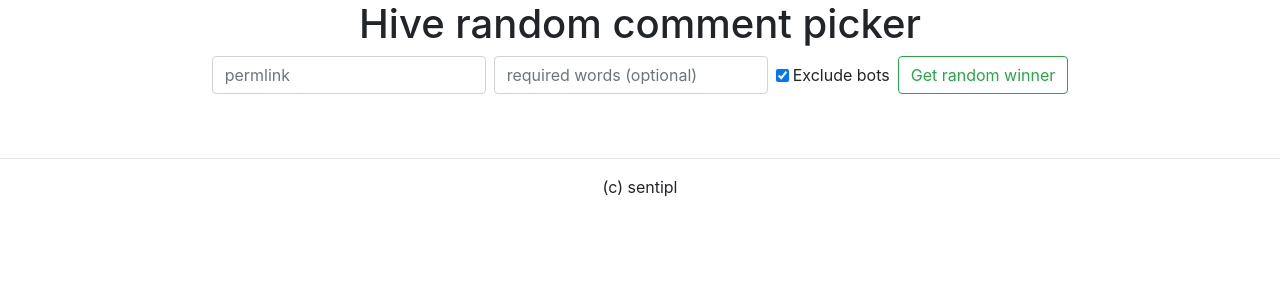
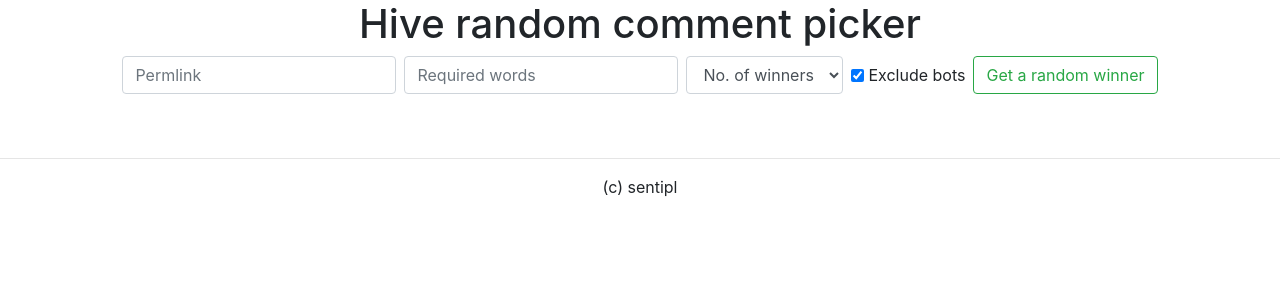
Before and after one commit to MarekPas/hivetools, a Django app: page /picker/ in a window 1280 px wide. Shown: the top 300 px of the page. Run offline with Django 3.2, Linux system fonts and the light colour scheme.

Commit message:
Added 'Number of winners' option and removed author from participants

```diff
--- a/hivepicker/templates/picker.html
+++ b/hivepicker/templates/picker.html
@@ -19,14 +19,22 @@
     <h1>Hive random comment picker</h1>
     <form class="form-inline my-2 my-lg-0" method="post" action="{% url 'comment-picker' %}">
       {% csrf_token %}
-      <input class="form-control mr-sm-2" type="search" placeholder="permlink" aria-label="Search" name="post">
-      <input class="form-control mr-sm-2" type="search" placeholder="required words (optional)" aria-label="Search" name="demand">
+      <input class="form-control mr-sm-2" type="search" placeholder="Permlink" aria-label="Search" name="post">
+      <input class="form-control mr-sm-2" type="search" placeholder="Required words" aria-label="Search" name="demand">
+      <select class="form-control mr-sm-2" placeholder="No. of winners" name="winners">
+        <option selected value="1">No. of winners</option>
+        <option>1</option>
+        <option>2</option>
+        <option>3</option>
+        <option>4</option>
+        <option>5</option>
+      </select>
       <div class="form-group form-check">
         <input type="checkbox" class="form-check-input" id="exclude_bots" checked name="bots">
         <label class="form-check-label mr-sm-2" for="exclude_bots">Exclude bots</label>
       </div>
       <br/>
-      <button class="btn btn-outline-success my-2 my-sm-0" type="submit">Get random winner</button>
+      <button class="btn btn-outline-success my-2 my-sm-0" type="submit">Get a random winner</button>
   </form>
   </div>
 </div>
@@ -44,10 +52,12 @@
         <div class="card-header">
           {{ post.title }}
         </div>
+          {% for author, comment in winners %}
         <div class="card-body">
-          <h3 class="card-title">The winner is: {{ winner.0 }}!</h3>
-          <p class="card-text">{{ winner.1 |safe }}</p>
+          <h3 class="card-title">The winner is: {{ author }}!</h3>
+          <p class="card-text">{{ comment |safe }}</p>
         </div>
+          {% endfor %}
         <div class="card-footer text-muted">
           Other participants:
           {% for name in participants %}
--- a/hivepicker/views.py
+++ b/hivepicker/views.py
@@ -8,29 +8,44 @@ def comment_picker(request):
     if request.method == "POST":
         try:
             post = Comment(request.POST['post'])
+            win_num = int(request.POST.get('winners'))
         except beem.exceptions.ContentDoesNotExistsException:
             return render(request, 'picker.html', {'error': 'Post does not exist!'})
         except ValueError:
-            return render(request, 'picker.html', {'error': 'Wrong permlink format!'})
+            return render(request, 'picker.html', {'error': 'Wrong permlink format or number of winners is not an integer!'})
+        except TypeError:
+            return render(request, 'picker.html', {'error': 'Number of winners is not an integer!'})
 
+        author = post.json()['author']
         word = request.POST.get('demand')
         bots = request.POST.get('bots')
         replies = post.get_all_replies()
 
         if bots == "on":
-            bot_list = ['pizzabot', 'hivebuzz', 'ecency', 'luvshares', 'beerlover', 'tipu', 'pinmapple']
+            bot_list = ['pizzabot', 'hivebuzz', 'ecency', 'luvshares', 'beerlover', 'tipu', 'pinmapple', 'holybread']
+            bot_list.append(author)
             replies = [[reply.author, reply.body] for reply in replies if word.lower() in reply.body.lower() and reply.author not in bot_list]
         else:
-            replies = [[reply.author, reply.body] for reply in replies if word.lower() in reply.body.lower()]
+            replies = [[reply.author, reply.body] for reply in replies if word.lower() in reply.body.lower() and reply.author != author]
 
         if not replies:
             return render(request, 'picker.html', {'error': 'No valid comments :('})
 
-        winner = random.choice(replies)
-        print(winner)
         participants = set(author for author, body in replies)
-        participants.remove(winner[0])
 
-        return render(request, 'picker.html', {'winner': winner, 'participants': participants, 'post': post})
+        if win_num == 1:
+            winner = [random.choice(replies)]
+            participants.remove(winner[0][0])
+            print(winner)
+            return render(request, 'picker.html', {'winners': winner, 'participants': participants, 'post': post})
+        elif win_num > len(replies):
+            return render(request, 'picker.html', {'error': 'There is more winners than comments. Choose a smaller number of winners.'})
+        else:
+            winners = random.sample(replies, win_num)
+            print(winners)
+            for winner in winners:
+                participants.remove(winner[0])
+            return render(request, 'picker.html', {'winners': winners, 'participants': participants, 'post': post})
+
     else:
         return render(request, 'picker.html', {})
```
